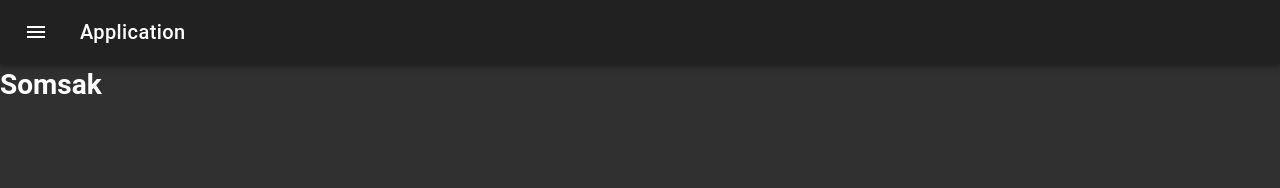
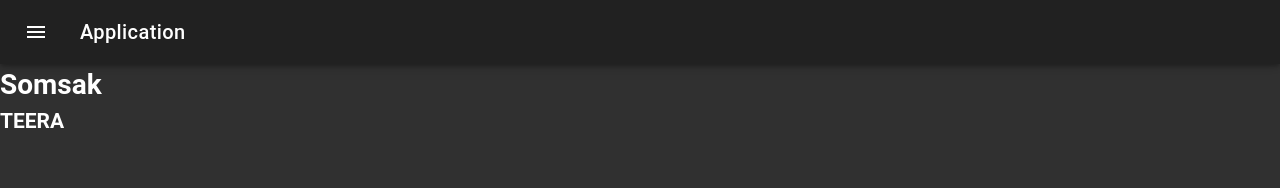
Before and after one commit to saknarak/vue-demo-app, a Nuxt app: page /somsak in a window 1280 px wide. Shown: the top 188 px of the page. Built offline with nearby package versions, Linux system fonts and the light colour scheme.

Commit message:
test commit

```diff
--- a/pages/home.vue
+++ b/pages/home.vue
@@ -1,5 +1,6 @@
 <template>
   <div>
       <h1>Test Worawek</h1>
+      <h2>Test Teera</h2>
   </div>
 </template>
--- a/pages/somsak.vue
+++ b/pages/somsak.vue
@@ -1,3 +1,6 @@
 <template>
+<div>
   <h1>Somsak</h1>
+  <h2>TEERA</h2>
+  </div>
 </template>
```
